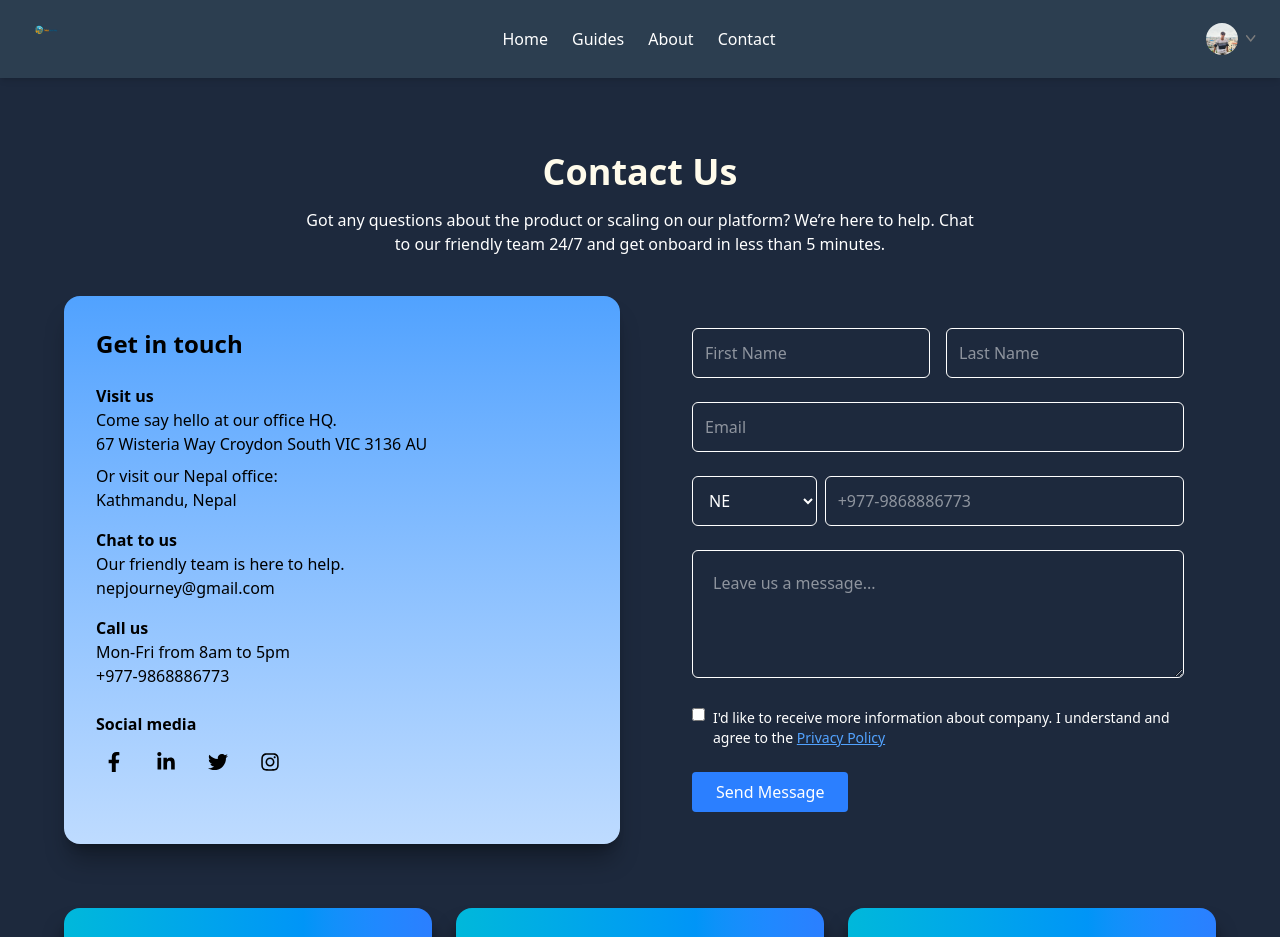
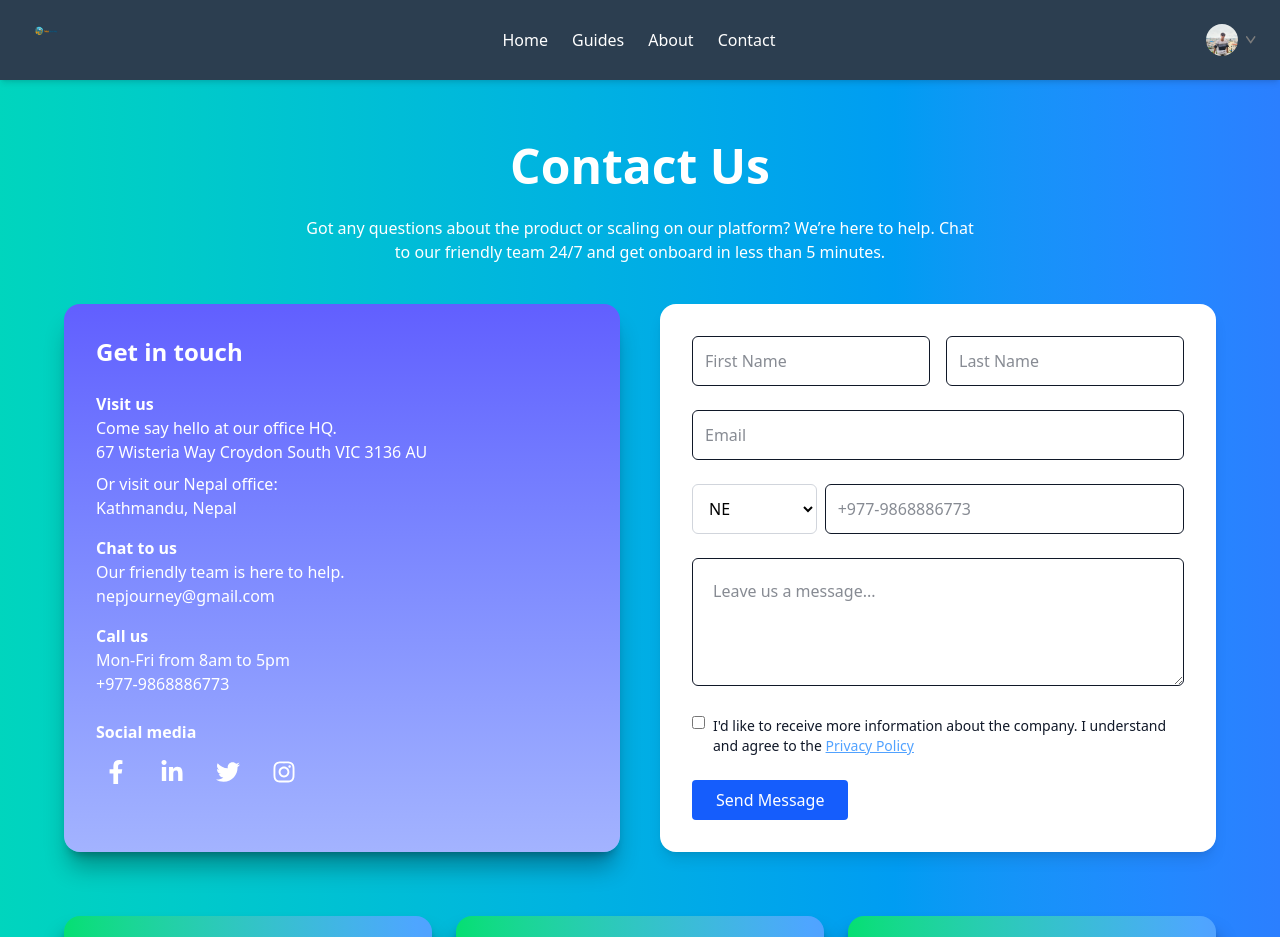
Before and after one commit to bikrambohara12/NepJourney, a React (Vite) app: page /contact in a window 1280 px wide. Shown: the top 937 px of the page. Built offline with nearby package versions, Linux system fonts and the light colour scheme.

Commit message:
changing contact page

```diff
--- a/src/components/Navbar.jsx
+++ b/src/components/Navbar.jsx
@@ -107,7 +107,7 @@ const Navbar = () => {
 
         {/* Logo */}
         <div onClick={() => navigate('/')} className="cursor-pointer flex items-center gap-2">
-          <img className="w-12 h-auto object-contain" src={assets.logo} alt="NepJourney Logo" />
+          <img className="w-12 h-12 object-contain" src={assets.logo} alt="NepJourney Logo" />
           {/* <h1 className="text-xl font-semibold hidden sm:block">NepJourney</h1> */}
         </div>
 
--- a/src/pages/Contact.jsx
+++ b/src/pages/Contact.jsx
@@ -1,3 +1,133 @@
+// import React from "react";
+// import { FaFacebookF, FaLinkedinIn, FaTwitter, FaInstagram } from "react-icons/fa";
+// import { toast } from "react-toastify";
+
+// function Contact() {
+//   const [result, setResult] = React.useState("");
+
+//   const onSubmit = async (event) => {
+//     event.preventDefault();
+//     setResult("Sending...");
+//     const formData = new FormData(event.target);
+
+//     formData.append("access_key", "bf10fa30-25c7-4e3b-a5c3-27e2c1b92328");
+
+//     const response = await fetch("https://api.web3forms.com/submit", {
+//       method: "POST",
+//       body: formData
+//     });
+
+//     const data = await response.json();
+
+//     if (data.success) {
+//       setResult("");
+//       toast.success("Form submitted successfully!");
+//       event.target.reset();
+//     } else {
+//       console.error("Error", data);
+//       toast.error(data.message);
+//       setResult("");
+//     }
+//   };
+
+//   return (
+//     <div className="min-h-screen bg-slate-800 text-white px-4 sm:px-6 md:px-10 pt-38 pb-14 font-sans" id="contact">
+//       <div className="w-full max-w-6xl mx-auto">
+
+//         {/* Header */}
+//         <div className="w-full mb-10 text-center">
+//           <h1 className="text-3xl sm:text-4xl font-bold mb-4 text-amber-50">Contact Us</h1>
+//           <p className="text-white max-w-2xl mx-auto">
+//             Got any questions about the product or scaling on our platform? We’re here to help.
+//             Chat to our friendly team 24/7 and get onboard in less than 5 minutes.
+//           </p>
+//         </div>
+
+//         <div className="grid md:grid-cols-2 gap-10">
+//           {/* Contact Info */}
+//           <div className="bg-gradient-to-b from-blue-400 to-blue-200 rounded-2xl p-8 text-black transition-transform transform hover:scale-105 shadow-xl/30">
+//             <h2 className="text-2xl font-semibold mb-6">Get in touch</h2>
+//             <div className="mb-4">
+//               <p className="font-semibold">Visit us</p>
+//               <p>Come say hello at our office HQ.<br />67 Wisteria Way Croydon South VIC 3136 AU</p>
+//               <p className="mt-2">Or visit our Nepal office:<br />Kathmandu, Nepal</p>
+//             </div>
+//             <div className="mb-4">
+//               <p className="font-semibold">Chat to us</p>
+//               <p>Our friendly team is here to help.<br />nepjourney@gmail.com</p>
+//             </div>
+//             <div className="mb-4">
+//               <p className="font-semibold">Call us</p>
+//               <p>Mon-Fri from 8am to 5pm<br />+977-9868886773</p>
+//             </div>
+//             <div className="mt-6">
+//               <p className="font-semibold mb-2">Social media</p>
+//               <div className="flex gap-4 text-xl">
+//                 <a href="https://facebook.com" target="_blank" rel="noopener noreferrer" className="p-2 rounded-full hover:bg-yellow-400 transition-colors"><FaFacebookF /></a>
+//                 <a href="https://linkedin.com" target="_blank" rel="noopener noreferrer" className="p-2 rounded-full hover:bg-yellow-400 transition-colors"><FaLinkedinIn /></a>
+//                 <a href="https://twitter.com" target="_blank" rel="noopener noreferrer" className="p-2 rounded-full hover:bg-yellow-400 transition-colors"><FaTwitter /></a>
+//                 <a href="https://instagram.com" target="_blank" rel="noopener noreferrer" className="p-2 rounded-full hover:bg-yellow-400 transition-colors"><FaInstagram /></a>
+//               </div>
+//             </div>
+//           </div>
+
+//           {/* Contact Form */}
+//           <form onSubmit={onSubmit} className="p-8 space-y-6">
+//             <div className="grid md:grid-cols-2 gap-4">
+//               <input type="text" name="first_name" placeholder="First Name" className="border p-3 rounded-md w-full" required />
+//               <input type="text" name="last_name" placeholder="Last Name" className="border p-3 rounded-md w-full" required />
+//             </div>
+//             <input type="email" name="email" placeholder="Email" className="border p-3 rounded-md w-full" required />
+//             <div className="flex gap-2 items-center">
+//               <div className="flex flex-col sm:flex-row gap-2 w-full">
+//                 <select name="country_code" className="p-3 rounded-md w-full sm:w-1/3 text-white bg-slate-800 border-white border">
+//                   <option value="NE">NE</option>
+//                   <option value="IN">IN</option>
+//                   <option value="US">US</option>
+//                   <option value="UK">UK</option>
+//                   <option value="AU">AU</option>
+//                 </select>
+//                 <input type="text" name="phone" placeholder="+977-9868886773" className="border p-3 rounded-md w-full" required />
+//               </div>
+//             </div>
+//             <textarea name="message" placeholder="Leave us a message..." className="border p-5 rounded-md w-full h-32" required></textarea>
+//             <div className="flex items-start gap-2">
+//               <input type="checkbox" id="consent" name="consent" />
+//               <label htmlFor="consent" className="text-sm">
+//                 I'd like to receive more information about company. I understand and agree to the{" "}
+//                 <a href="#" className="underline text-blue-400">Privacy Policy</a>
+//               </label>
+//             </div>
+//             <button className="bg-blue-500 text-white py-2 px-6 rounded hover:bg-blue-600 transition">
+//               {result ? result : "Send Message"}
+//             </button>
+//           </form>
+//         </div>
+
+//         <div className="grid md:grid-cols-3 gap-6 mt-16">
+//           <div className="text-black rounded-2xl p-6 bg-gradient-to-r from-cyan-500 to-blue-500 shadow-xl/200 hover:scale-105 ">
+//             <h3 className="font-bold text-lg mb-2">Customer Support</h3>
+//             <p>Our support team is available around the clock to address any concerns or queries you may have.</p>
+//           </div>
+//           <div className="bg-gradient-to-r from-cyan-500 to-blue-500 text-black rounded-2xl p-6 shadow-xl/200 hover:scale-105">
+//             <h3 className="font-bold text-lg mb-2">Feedback and Suggestions</h3>
+//             <p>We value your feedback and are continuously working to improve Snappy. Your input is crucial in shaping the future of Snappy.</p>
+//           </div>
+//           <div className="bg-gradient-to-r from-cyan-500 to-blue-500 text-black rounded-2xl p-6 shadow-xl/200 hover:scale-105">
+//             <h3 className="font-bold text-lg mb-2">Media Inquiries</h3>
+//             <p>For media-related questions or press inquiries, please contact us at nepjourney@gmail.com.</p>
+//           </div>
+//         </div>
+//       </div>
+//     </div>
+//   );
+// }
+
+// export default Contact;
+
+
+
+
 import React from "react";
 import { FaFacebookF, FaLinkedinIn, FaTwitter, FaInstagram } from "react-icons/fa";
 import { toast } from "react-toastify";
@@ -31,12 +161,12 @@ function Contact() {
   };
 
   return (
-    <div className="min-h-screen bg-slate-800 text-white px-4 sm:px-6 md:px-10 pt-38 pb-14 font-sans" id="contact">
+    <div className="min-h-screen bg-gradient-to-r from-teal-400 to-blue-500 text-gray-900 px-4 sm:px-6 md:px-10 pt-38 pb-14 font-sans" id="contact">
       <div className="w-full max-w-6xl mx-auto">
 
         {/* Header */}
         <div className="w-full mb-10 text-center">
-          <h1 className="text-3xl sm:text-4xl font-bold mb-4 text-amber-50">Contact Us</h1>
+          <h1 className="text-4xl sm:text-5xl font-extrabold mb-4 text-white animate-bounce">Contact Us</h1>
           <p className="text-white max-w-2xl mx-auto">
             Got any questions about the product or scaling on our platform? We’re here to help.
             Chat to our friendly team 24/7 and get onboard in less than 5 minutes.
@@ -45,7 +175,7 @@ function Contact() {
 
         <div className="grid md:grid-cols-2 gap-10">
           {/* Contact Info */}
-          <div className="bg-gradient-to-b from-blue-400 to-blue-200 rounded-2xl p-8 text-black transition-transform transform hover:scale-105 shadow-xl/30">
+          <div className="bg-gradient-to-b from-indigo-500 to-indigo-300 rounded-2xl p-8 text-white transition-transform transform hover:scale-105 shadow-xl/30">
             <h2 className="text-2xl font-semibold mb-6">Get in touch</h2>
             <div className="mb-4">
               <p className="font-semibold">Visit us</p>
@@ -62,58 +192,58 @@ function Contact() {
             </div>
             <div className="mt-6">
               <p className="font-semibold mb-2">Social media</p>
-              <div className="flex gap-4 text-xl">
-                <a href="https://facebook.com" target="_blank" rel="noopener noreferrer" className="p-2 rounded-full hover:bg-yellow-400 transition-colors"><FaFacebookF /></a>
-                <a href="https://linkedin.com" target="_blank" rel="noopener noreferrer" className="p-2 rounded-full hover:bg-yellow-400 transition-colors"><FaLinkedinIn /></a>
-                <a href="https://twitter.com" target="_blank" rel="noopener noreferrer" className="p-2 rounded-full hover:bg-yellow-400 transition-colors"><FaTwitter /></a>
-                <a href="https://instagram.com" target="_blank" rel="noopener noreferrer" className="p-2 rounded-full hover:bg-yellow-400 transition-colors"><FaInstagram /></a>
+              <div className="flex gap-4 text-2xl">
+                <a href="https://facebook.com" target="_blank" rel="noopener noreferrer" className="p-2 rounded-full hover:bg-yellow-400 transition-colors transform hover:scale-110"><FaFacebookF /></a>
+                <a href="https://linkedin.com" target="_blank" rel="noopener noreferrer" className="p-2 rounded-full hover:bg-yellow-400 transition-colors transform hover:scale-110"><FaLinkedinIn /></a>
+                <a href="https://twitter.com" target="_blank" rel="noopener noreferrer" className="p-2 rounded-full hover:bg-yellow-400 transition-colors transform hover:scale-110"><FaTwitter /></a>
+                <a href="https://instagram.com" target="_blank" rel="noopener noreferrer" className="p-2 rounded-full hover:bg-yellow-400 transition-colors transform hover:scale-110"><FaInstagram /></a>
               </div>
             </div>
           </div>
 
           {/* Contact Form */}
-          <form onSubmit={onSubmit} className="p-8 space-y-6">
+          <form onSubmit={onSubmit} className="p-8 space-y-6 bg-white rounded-2xl shadow-lg">
             <div className="grid md:grid-cols-2 gap-4">
-              <input type="text" name="first_name" placeholder="First Name" className="border p-3 rounded-md w-full" required />
-              <input type="text" name="last_name" placeholder="Last Name" className="border p-3 rounded-md w-full" required />
+              <input type="text" name="first_name" placeholder="First Name" className="border p-3 rounded-md w-full focus:outline-none focus:ring-2 focus:ring-blue-500" required />
+              <input type="text" name="last_name" placeholder="Last Name" className="border p-3 rounded-md w-full focus:outline-none focus:ring-2 focus:ring-blue-500" required />
             </div>
-            <input type="email" name="email" placeholder="Email" className="border p-3 rounded-md w-full" required />
+            <input type="email" name="email" placeholder="Email" className="border p-3 rounded-md w-full focus:outline-none focus:ring-2 focus:ring-blue-500" required />
             <div className="flex gap-2 items-center">
               <div className="flex flex-col sm:flex-row gap-2 w-full">
-                <select name="country_code" className="p-3 rounded-md w-full sm:w-1/3 text-white bg-slate-800 border-white border">
+                <select name="country_code" className="p-3 rounded-md w-full sm:w-1/3 text-black bg-white border border-gray-300 focus:outline-none focus:ring-2 focus:ring-blue-500">
                   <option value="NE">NE</option>
                   <option value="IN">IN</option>
                   <option value="US">US</option>
                   <option value="UK">UK</option>
                   <option value="AU">AU</option>
                 </select>
-                <input type="text" name="phone" placeholder="+977-9868886773" className="border p-3 rounded-md w-full" required />
+                <input type="text" name="phone" placeholder="+977-9868886773" className="border p-3 rounded-md w-full focus:outline-none focus:ring-2 focus:ring-blue-500" required />
               </div>
             </div>
-            <textarea name="message" placeholder="Leave us a message..." className="border p-5 rounded-md w-full h-32" required></textarea>
+            <textarea name="message" placeholder="Leave us a message..." className="border p-5 rounded-md w-full h-32 focus:outline-none focus:ring-2 focus:ring-blue-500" required></textarea>
             <div className="flex items-start gap-2">
               <input type="checkbox" id="consent" name="consent" />
               <label htmlFor="consent" className="text-sm">
-                I'd like to receive more information about company. I understand and agree to the{" "}
+                I'd like to receive more information about the company. I understand and agree to the{" "}
                 <a href="#" className="underline text-blue-400">Privacy Policy</a>
               </label>
             </div>
-            <button className="bg-blue-500 text-white py-2 px-6 rounded hover:bg-blue-600 transition">
+            <button className="bg-blue-600 text-white py-2 px-6 rounded hover:bg-blue-700 transition transform hover:scale-105">
               {result ? result : "Send Message"}
             </button>
           </form>
         </div>
 
         <div className="grid md:grid-cols-3 gap-6 mt-16">
-          <div className="text-black rounded-2xl p-6 bg-gradient-to-r from-cyan-500 to-blue-500 shadow-xl/200 hover:scale-105 ">
+          <div className="text-white rounded-2xl p-6 bg-gradient-to-r from-green-400 to-blue-400 shadow-xl/200 hover:scale-105 transition-transform">
             <h3 className="font-bold text-lg mb-2">Customer Support</h3>
             <p>Our support team is available around the clock to address any concerns or queries you may have.</p>
           </div>
-          <div className="bg-gradient-to-r from-cyan-500 to-blue-500 text-black rounded-2xl p-6 shadow-xl/200 hover:scale-105">
+          <div className="bg-gradient-to-r from-green-400 to-blue-400 text-white rounded-2xl p-6 shadow-xl/200 hover:scale-105 transition-transform">
             <h3 className="font-bold text-lg mb-2">Feedback and Suggestions</h3>
             <p>We value your feedback and are continuously working to improve Snappy. Your input is crucial in shaping the future of Snappy.</p>
           </div>
-          <div className="bg-gradient-to-r from-cyan-500 to-blue-500 text-black rounded-2xl p-6 shadow-xl/200 hover:scale-105">
+          <div className="bg-gradient-to-r from-green-400 to-blue-400 text-white rounded-2xl p-6 shadow-xl/200 hover:scale-105 transition-transform">
             <h3 className="font-bold text-lg mb-2">Media Inquiries</h3>
             <p>For media-related questions or press inquiries, please contact us at nepjourney@gmail.com.</p>
           </div>
```
